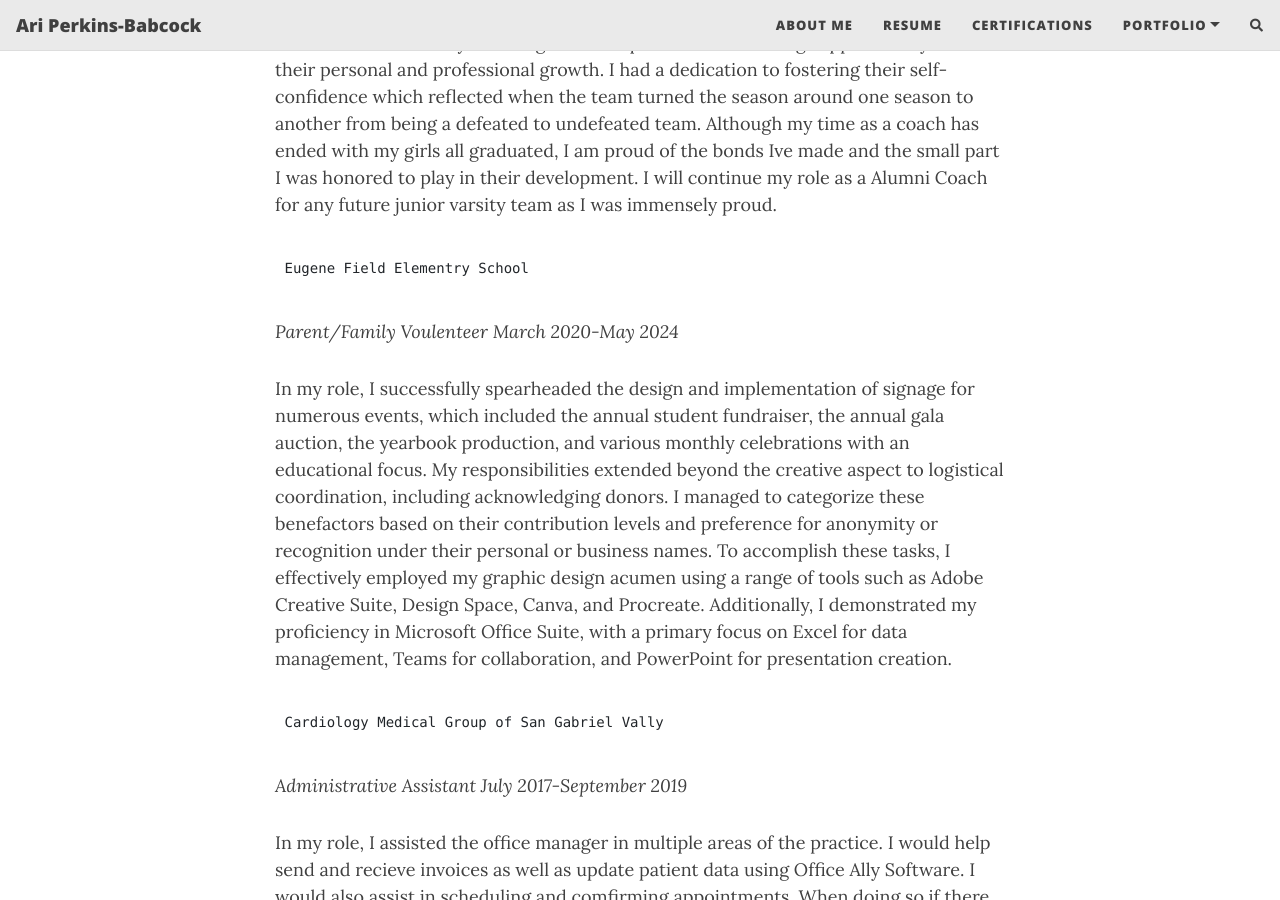
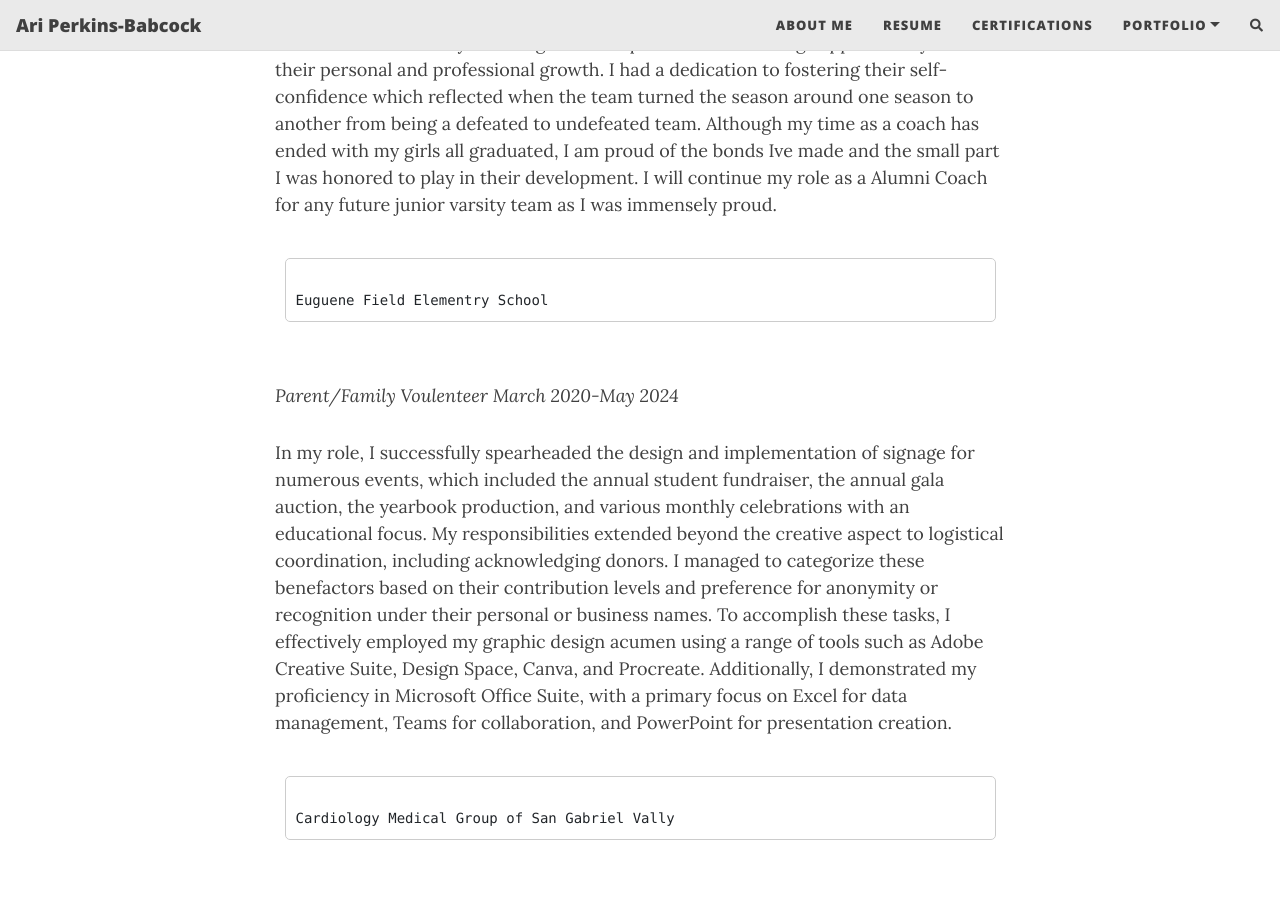
Before and after one commit to aiybusp/aiybusp.github.io, a Jekyll site: the page built from volunteer-work.md, in a window 1280 px wide and 900 px high, scrolled down 913 px. Built offline with Jekyll 4.4.1, drawn with Linux system fonts in a browser that asks for light colours; nearby versions of some CDN libraries; comment, search, counter and statistics services are not loaded.

Commit message:
Update volunteer-work.md
Finally 8 or 9

```diff
--- a/volunteer-work.md
+++ b/volunteer-work.md
@@ -17,7 +17,9 @@ My commitment to the team extended beyond the greens as I provided unwavering su
 Although my time as a coach has ended with my girls all graduated, I am proud of the bonds Ive made and the small part I was honored to play in their development. I will continue my role as a Alumni Coach for any future junior varsity team as I was immensely proud.
 
 <pre>
-Eugene Field Elementry School
+<div style="border: 1px solid #ccc; padding: 10px; border-radius: 5px;">
+Euguene Field Elementry School
+</div>
 </pre>
 *Parent/Family Voulenteer March 2020-May 2024*
 
@@ -25,7 +27,9 @@ In my role, I successfully spearheaded the design and implementation of signage
 To accomplish these tasks, I effectively employed my graphic design acumen using a range of tools such as Adobe Creative Suite, Design Space, Canva, and Procreate. Additionally, I demonstrated my proficiency in Microsoft Office Suite, with a primary focus on Excel for data management, Teams for collaboration, and PowerPoint for presentation creation.
 
 <pre>
+<div style="border: 1px solid #ccc; padding: 10px; border-radius: 5px;">
 Cardiology Medical Group of San Gabriel Vally
+</div>
 </pre>
 *Administrative Assistant July 2017-September 2019*
 
```
